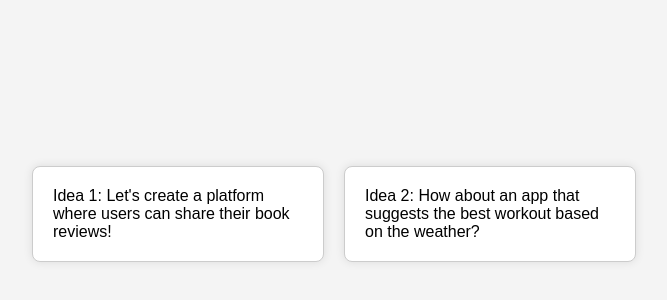
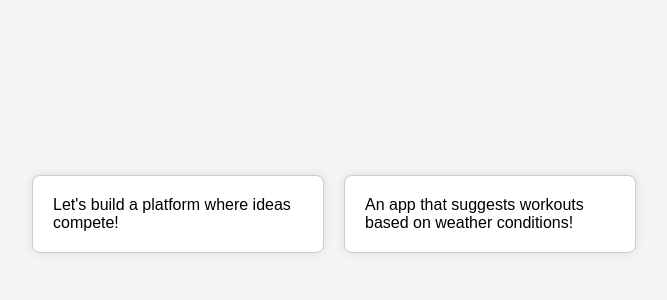
Before and after one commit to Auron2006/theideahunt, a plain HTML site: page index.html in a window 1280 px wide. Shown: the part 186-486 px from the top of the page, without its empty margins (306-973 px from the left). Drawn offline with Linux system fonts and the light colour scheme.

Commit message:
Describe your changes here

```diff
--- a/index.html
+++ b/index.html
@@ -3,7 +3,7 @@
 <head>
     <meta charset="UTF-8">
     <meta name="viewport" content="width=device-width, initial-scale=1.0">
-    <title>Idea Comparison Demo</title>
+    <title>Idea Comparison</title>
     <style>
         body {
             font-family: Arial, sans-serif;
@@ -40,19 +40,42 @@
 <body>
     <div class="container">
         <div class="idea" id="idea1" onclick="vote('idea1')">
-            <p>Idea 1: Let's create a platform where users can share their book reviews!</p>
+            <p></p>
         </div>
         <div class="idea" id="idea2" onclick="vote('idea2')">
-            <p>Idea 2: How about an app that suggests the best workout based on the weather?</p>
+            <p></p>
         </div>
     </div>
 
     <script>
-        function vote(ideaId) {
-            alert('You voted for ' + ideaId + '!');
-            // Placeholder for sending the vote to the server or handling it further
-            // In a real app, you'd send this information to the backend via an API call
+        const ideas = [
+            "Let's build a platform where ideas compete!",
+            "An app that suggests workouts based on weather conditions!",
+            "A social network for book lovers to share reviews.",
+            "A marketplace for renting out personal sports equipment.",
+            "An AI-powered meal planner based on your fridge's contents.",
+            "A travel app that builds itineraries based on your interests."
+        ];
+
+        let currentIndex1 = 0;
+        let currentIndex2 = 1;
+
+        function displayIdeas() {
+            document.getElementById('idea1').querySelector('p').textContent = ideas[currentIndex1];
+            document.getElementById('idea2').querySelector('p').textContent = ideas[currentIndex2];
         }
+
+        function vote(chosenIdea) {
+            if (chosenIdea === 'idea1') {
+                currentIndex2 = (currentIndex2 + 1) % ideas.length;
+            } else {
+                currentIndex1 = (currentIndex1 + 1) % ideas.length;
+            }
+            displayIdeas();
+        }
+
+        // Initial display of ideas
+        displayIdeas();
     </script>
 </body>
 </html>
```
